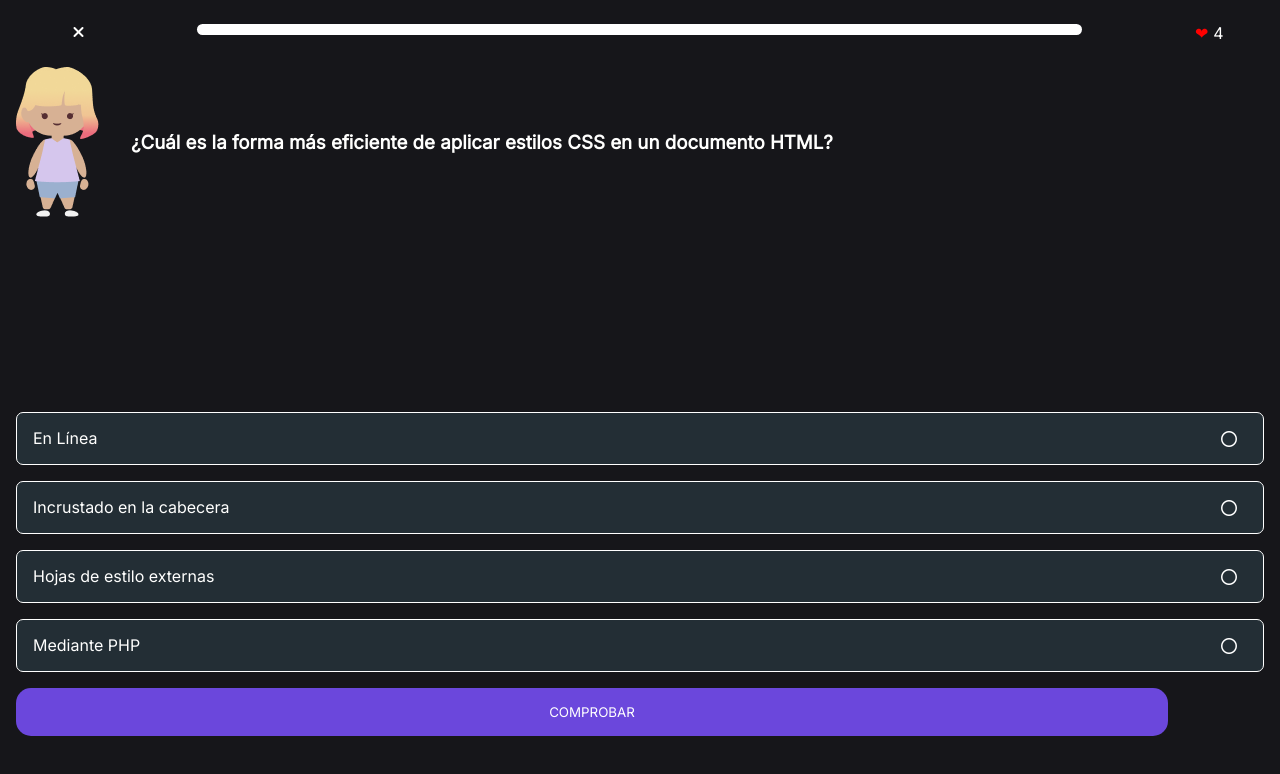
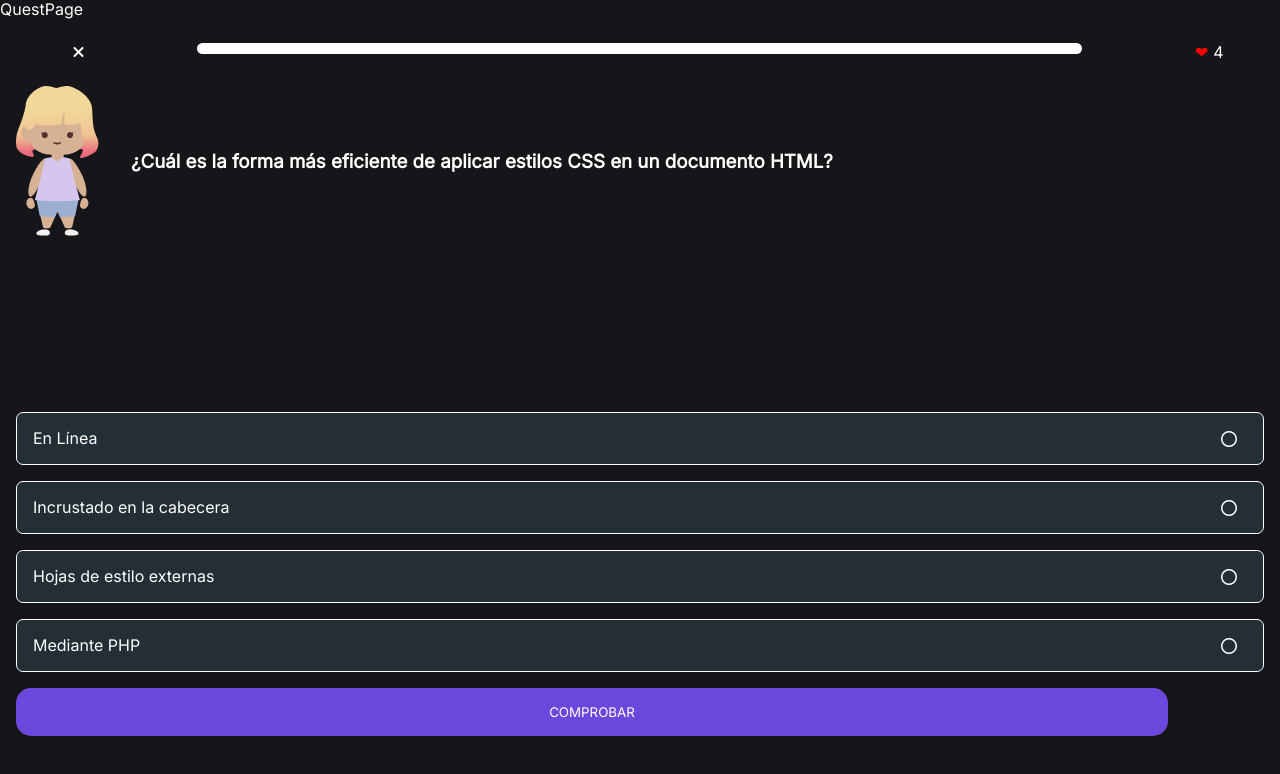
Before and after one commit to CaroBte/workshop3-dailybits, a React (Create React App) app: page /quest in a window 1280 px wide. Shown: the top 774 px of the page. Built offline with nearby package versions, Linux system fonts and the light colour scheme; no server answers.

Commit message:
feat: add Quest to Routes and Quest Logic

```diff
--- a/src/Router.js
+++ b/src/Router.js
@@ -3,15 +3,15 @@ import { createBrowserRouter, Route, createRoutesFromElements } from "react-rout
 import Home from "./components/Home";
 import Profile from "./components/Profile";
 import Navbar from "./components/Navbar";
-import Quest from "./components/Quest";
 import Login from "./components/Login";
 import Stats from "./components/Stats";
+import QuestPage from "./pages/QuestPage";
 
 export const router = createBrowserRouter(
     createRoutesFromElements(
         <>
             <Route path="/login" element={<Login />} />
-            <Route path="/quest" element={<Quest />} />
+            <Route path="/quest" element={<QuestPage />} />
             <Route path="/" element={<Navbar />} >
                 <Route path="/" element={<Home />} />
                 <Route path="/stats" element={<Stats />} />
--- a/src/components/Home.jsx
+++ b/src/components/Home.jsx
@@ -4,6 +4,7 @@ import css from '../imgs/css-logo.png'
 import js from '../imgs/js-logo.png'
 import figma from '../imgs/figma-logo.png'
 import ux from '../imgs/ux-logo.png'
+import { Link } from 'react-router-dom'
 
 import '../styles/home.sass'
 
@@ -15,28 +16,38 @@ const Home = () => {
             <div className='container-logos'>
                 <p className='title-home'>Practica tus conocimientos en la categoría que prefieras.</p>
                 <div className='item-logos-html'>
+                    <Link to="/quest" className='link'>
                         <img src={html} alt="html-logo" />
                         <p>HTML</p>
+                    </Link>
                 </div>
 
                 <div className='item-logos'>
                     <div>
+                        <Link to="/quest" className='link'>
                             <img src={css} alt="css-logo" />
                             <p>CSS</p>
+                        </Link>
                     </div>
                     <div>
+                        <Link to="/quest" className='link'>
                             <img src={js} alt="js-logo" />
                             <p>JS</p>
+                        </Link>
                     </div>
                 </div>
                 <div className='item-logos'>
                     <div>
+                        <Link to="/quest" className='link'>
                             <img src={figma} alt="figma-logo" />
                             <p>FIGMA</p>
+                        </Link>
                     </div>
                     <div>
+                        <Link to="/quest" className='link'>
                             <img src={ux} alt="ux-logo" />
                             <p>UX</p>
+                        </Link>
                     </div>
 
                 </div>
--- a/src/components/Quest.jsx
+++ b/src/components/Quest.jsx
@@ -1,13 +1,20 @@
 import React from 'react'
+import { Link } from 'react-router-dom'
 import kid from '../imgs/kid.png'
 import '../styles/quest.sass'
 
-const Quest = () => {
+const Quest = ({ data }) => {
+
+    console.log(data);
+
+
     return (
         <>
             <div>
                 <div className="top-bar">
-                    <i className="fa-solid fa-xmark"></i>
+                    <Link to="/" className='link'>
+                        <i className="fa-solid fa-xmark"></i>
+                    </Link>
                     <div className='progress-bar'></div>
                     <div className=''>
                         <span className='heart'>❤</span>
--- /dev/null
+++ b/src/containers/QuestContainer.jsx
@@ -0,0 +1,27 @@
+import React, { useEffect, useState } from 'react'
+import { api } from '../api'
+import Quest from '../components/Quest'
+
+const QuestContainer = () => {
+
+    const [data, setData] = useState()
+
+    const getQuestions = async () => {
+        const data = await api.getQuestions()
+        console.log(data);
+        setData(data)
+    }
+
+    useEffect(() => {
+        getQuestions()
+    }, [])
+
+
+    return (
+        <>
+            <Quest data={data} />
+        </>
+    )
+}
+
+export default QuestContainer
--- /dev/null
+++ b/src/pages/QuestPage.jsx
@@ -0,0 +1,13 @@
+import React from 'react'
+import QuestContainer from '../containers/QuestContainer'
+
+const QuestPage = () => {
+    return (
+        <>
+            <div>QuestPage</div>
+            <QuestContainer />
+        </>
+    )
+}
+
+export default QuestPage
--- a/src/styles/app.sass
+++ b/src/styles/app.sass
@@ -14,4 +14,8 @@ body
         background-color: #873DEC
         padding: 30% 40%
 
+    .link
+        color: #FFFFFE
+        text-decoration: none
+
 /* Falta estilizar el loading porque no lo vemos -> setTimeOut*/
```
Lines whose indentation alone changed are shown as unchanged.
